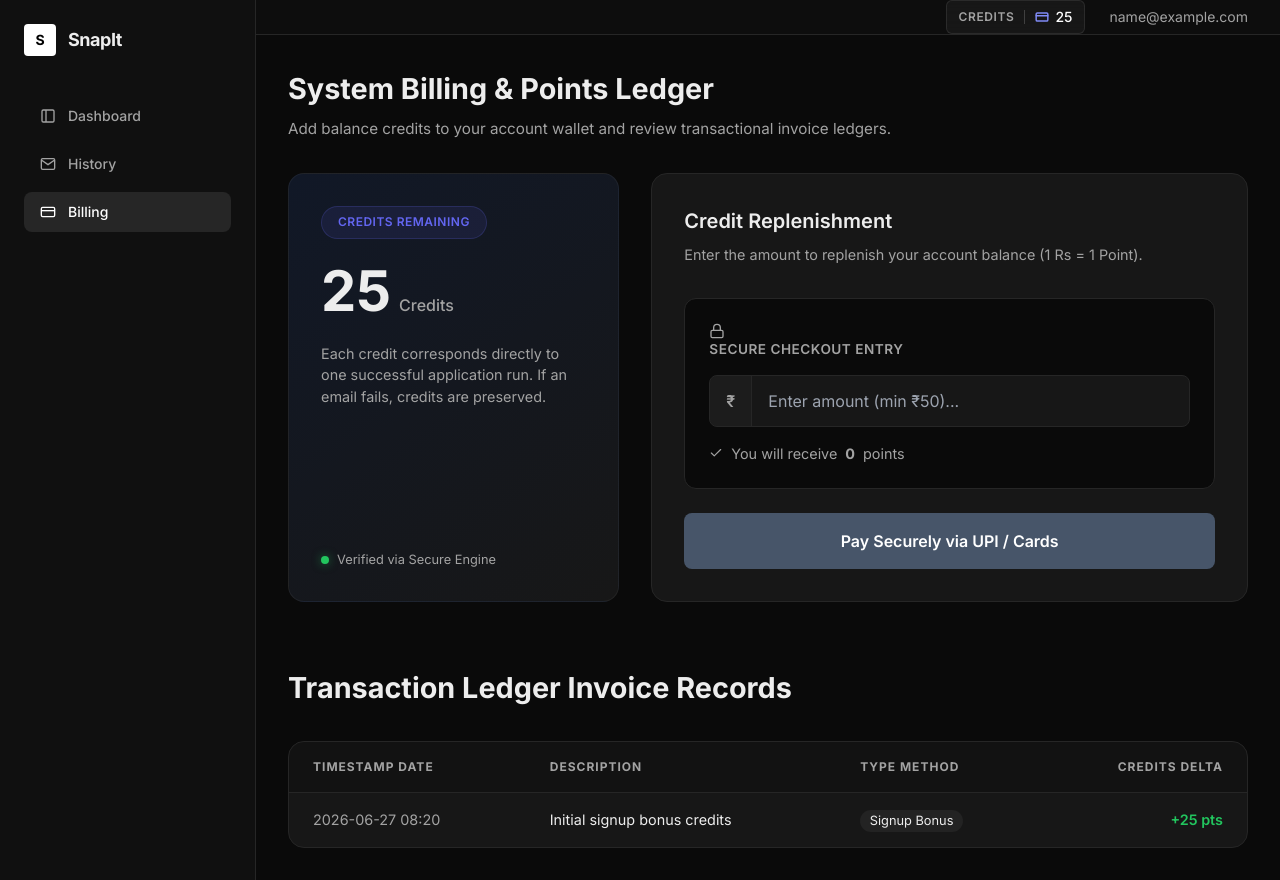
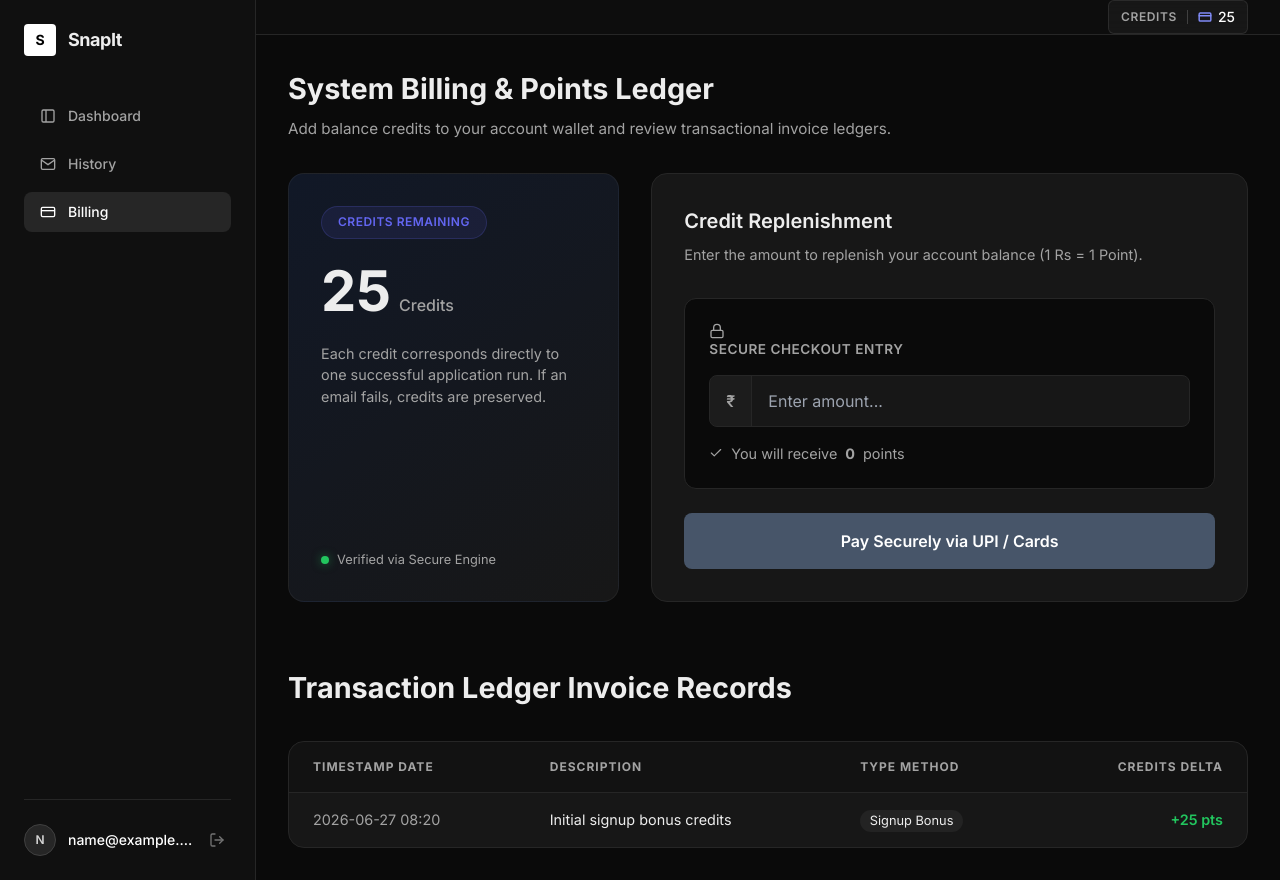
Before and after one commit to ikuldeepdangi/Snap-it, a Django app: page /billing/ in a window 1280 px wide. Run offline with Django 5.2, Linux system fonts and the light colour scheme; the visitor is signed in with stand-in values (Sample User, id 1); data comes from the database, SQL or seed files in the repository; some libraries are stand-ins or nearby versions.

Commit message:
added logout + razorpay payment test

```diff
--- a/apps/authentication/urls.py
+++ b/apps/authentication/urls.py
@@ -1,9 +1,10 @@
 from django.urls import path
-from .views import landing_page_view, login_view, oauth_callback_view, dashboard_view, history_view
+from .views import landing_page_view, login_view, oauth_callback_view, dashboard_view, history_view, logout_view
 
 urlpatterns = [
     path('', landing_page_view, name='landing_page'),
     path('auth/login/', login_view, name='login'),
+    path('auth/logout/', logout_view, name='logout'),
     path('auth/callback/', oauth_callback_view, name='oauth_callback'),
     path('dashboard/', dashboard_view, name='dashboard'),
     path('history/', history_view, name='history'),
--- a/apps/authentication/views.py
+++ b/apps/authentication/views.py
@@ -103,3 +103,8 @@ def dashboard_view(request):
 def history_view(request):
     jobs = ProcessingJob.objects.filter(user=request.user).order_by('-created_at')
     return render(request, 'core/history.html', {'jobs': jobs})
+
+def logout_view(request):
+    from django.contrib.auth import logout
+    logout(request)
+    return redirect('landing_page')
--- a/apps/billing/templates/billing/ledger.html
+++ b/apps/billing/templates/billing/ledger.html
@@ -316,7 +316,7 @@
             </label>
             <div class="input-wrapper">
                 <span class="currency-prefix">₹</span>
-                <input type="number" id="amount-input" class="amount-input" placeholder="Enter amount (min ₹50)..." min="50" step="1">
+                <input type="number" id="amount-input" class="amount-input" placeholder="Enter amount..." min="1" step="1">
             </div>
             <div class="points-preview">
                 <svg width="14" height="14" viewBox="0 0 24 24" fill="none" stroke="currentColor" stroke-width="2" stroke-linecap="round" stroke-linejoin="round"><polyline points="20 6 9 17 4 12"></polyline></svg>
@@ -379,15 +379,15 @@
 
         amountInput.addEventListener('input', function() {
             const val = parseInt(this.value);
-            if (val && val >= 50) {
+            if (val && val >= 1) {
                 pointsPreview.textContent = val;
                 payButton.disabled = false;
                 payButton.textContent = `Pay ₹${val}.00 Securely via UPI / Cards`;
             } else {
                 pointsPreview.textContent = '0';
                 payButton.disabled = true;
-                if (val && val < 50) {
-                    payButton.textContent = `Minimum ₹50 Required`;
+                if (val && val < 1) {
+                    payButton.textContent = `Minimum ₹1 Required`;
                 } else {
                     payButton.textContent = `Pay Securely via UPI / Cards`;
                 }
@@ -396,7 +396,7 @@
 
         payButton.addEventListener('click', async function() {
             const amount = parseInt(amountInput.value);
-            if (!amount || amount < 50) return;
+            if (!amount || amount < 1) return;
 
             payButton.disabled = true;
             payButton.textContent = 'Processing...';
--- a/apps/core/templates/core/base.html
+++ b/apps/core/templates/core/base.html
@@ -61,6 +61,26 @@
                 Billing
             </a>
         </nav>
+
+        <div class="mt-auto pt-6 border-t border-neutral-800">
+            <div class="flex items-center justify-between">
+                <div class="flex items-center gap-3 overflow-hidden">
+                    <div class="w-8 h-8 rounded-full bg-neutral-800 flex items-center justify-center text-xs font-semibold text-neutral-300 shrink-0 border border-neutral-700">
+                        {{ request.user.email|make_list|first|upper|default:"U" }}
+                    </div>
+                    <div class="flex flex-col overflow-hidden">
+                        <span class="text-sm font-medium text-white truncate" title="{{ request.user.email }}">{{ request.user.email }}</span>
+                    </div>
+                </div>
+                <a href="{% url 'logout' %}" class="text-neutral-500 hover:text-red-400 transition-colors shrink-0 ml-2 p-1.5 rounded-md hover:bg-neutral-800/80" title="Log out">
+                    <svg class="w-4 h-4" viewBox="0 0 24 24" fill="none" stroke="currentColor" stroke-width="2" stroke-linecap="round" stroke-linejoin="round">
+                        <path d="M9 21H5a2 2 0 0 1-2-2V5a2 2 0 0 1 2-2h4"></path>
+                        <polyline points="16 17 21 12 16 7"></polyline>
+                        <line x1="21" y1="12" x2="9" y2="12"></line>
+                    </svg>
+                </a>
+            </div>
+        </div>
     </aside>
 
     <!-- Main Content -->
@@ -79,7 +99,6 @@
                         {{ request.user.credit_wallet.balance|default:"0" }}
                     </span>
                 </a>
-                <span>{{ request.user.email }}</span>
             </div>
         </header>
         <div class="p-8 max-w-5xl mx-auto w-full">
```
